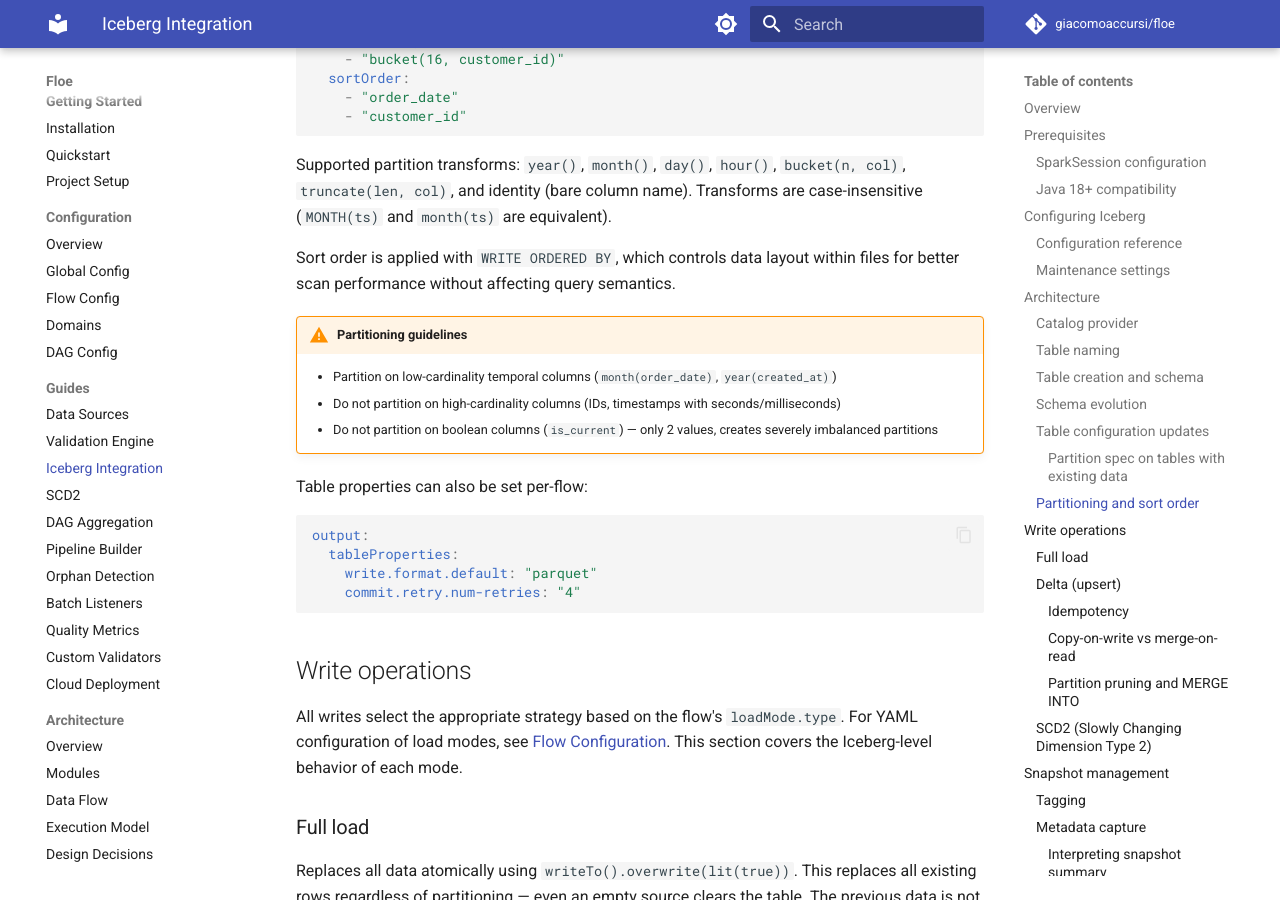
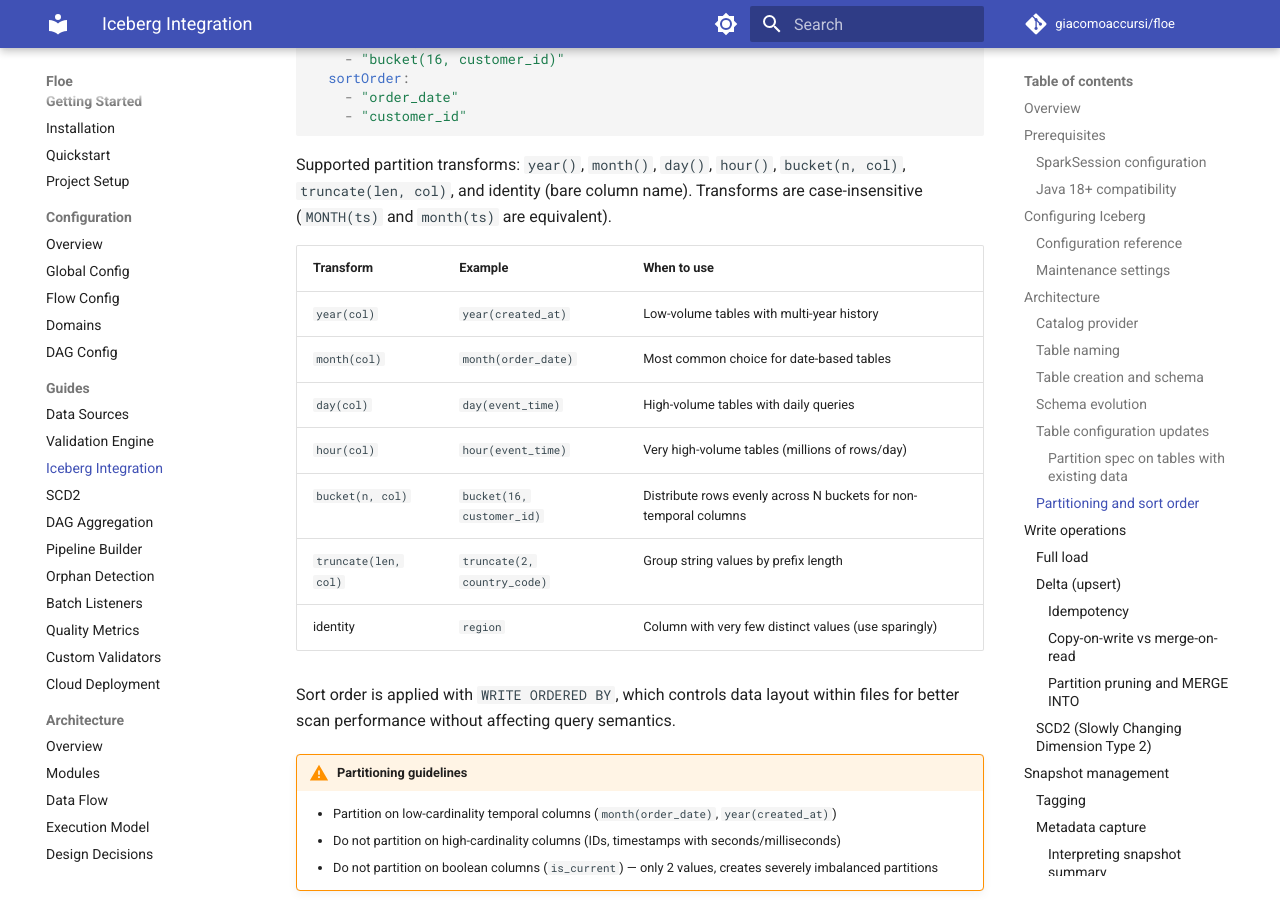
Before and after one commit to giacomoaccursi/Floe, an MkDocs documentation site: the page built from site-docs/guides/iceberg.md, in a window 1280 px wide and 900 px high, scrolled down 6326 px. Built offline with MkDocs 1.6.1 and Material for MkDocs 9.7.7, drawn with Linux system fonts in a browser that asks for light colours; comment, search, counter and statistics services are not loaded.

Commit message:
docs(iceberg): add partition transform reference table

````diff
--- a/site-docs/guides/iceberg.md
+++ b/site-docs/guides/iceberg.md
@@ -223,6 +223,16 @@ output:
 ```
 
 Supported partition transforms: `year()`, `month()`, `day()`, `hour()`, `bucket(n, col)`, `truncate(len, col)`, and identity (bare column name). Transforms are case-insensitive (`MONTH(ts)` and `month(ts)` are equivalent).
+
+| Transform | Example | When to use |
+|-----------|---------|-------------|
+| `year(col)` | `year(created_at)` | Low-volume tables with multi-year history |
+| `month(col)` | `month(order_date)` | Most common choice for date-based tables |
+| `day(col)` | `day(event_time)` | High-volume tables with daily queries |
+| `hour(col)` | `hour(event_time)` | Very high-volume tables (millions of rows/day) |
+| `bucket(n, col)` | `bucket(16, customer_id)` | Distribute rows evenly across N buckets for non-temporal columns |
+| `truncate(len, col)` | `truncate(2, country_code)` | Group string values by prefix length |
+| identity | `region` | Column with very few distinct values (use sparingly) |
 
 Sort order is applied with `WRITE ORDERED BY`, which controls data layout within files for better scan performance without affecting query semantics.
 
````
